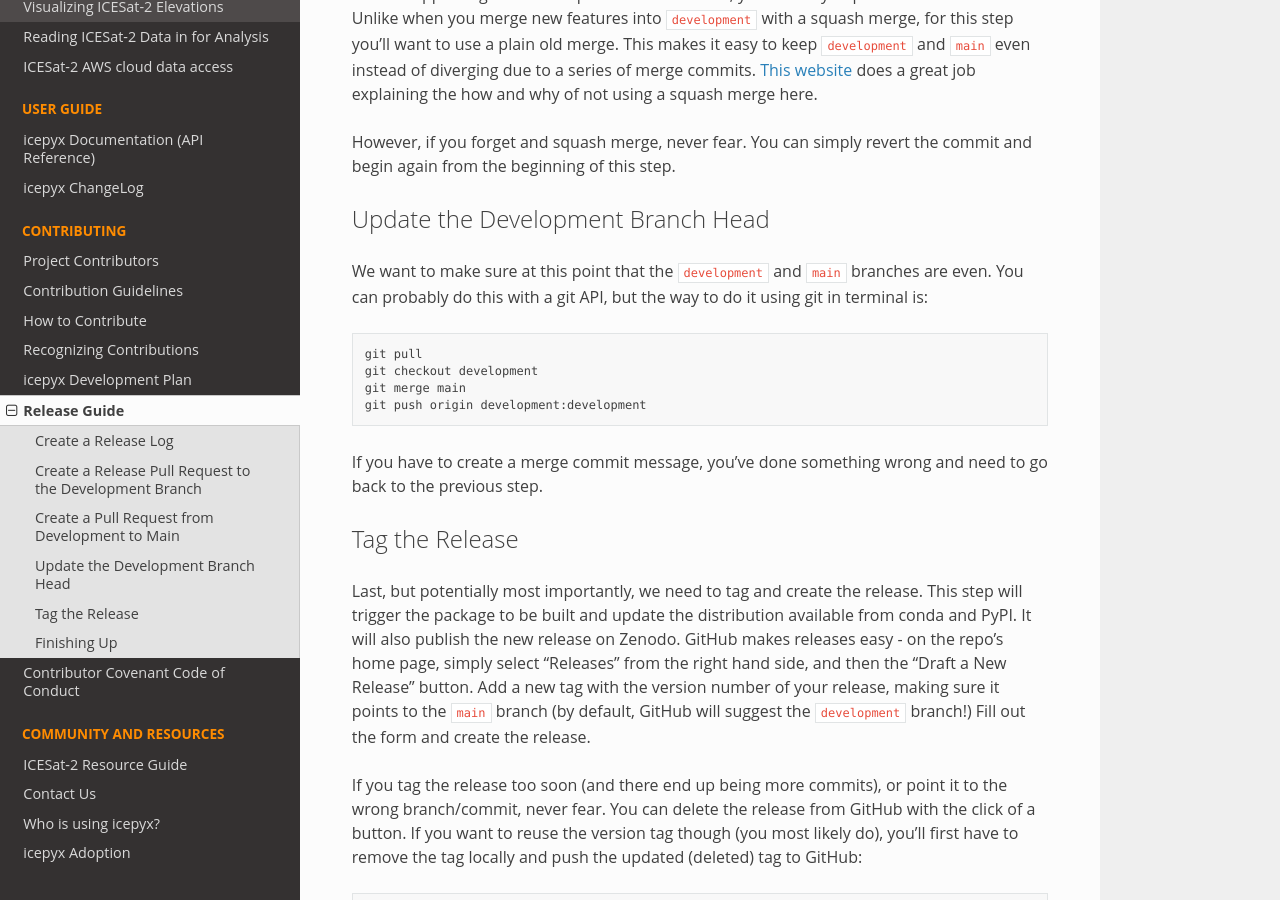
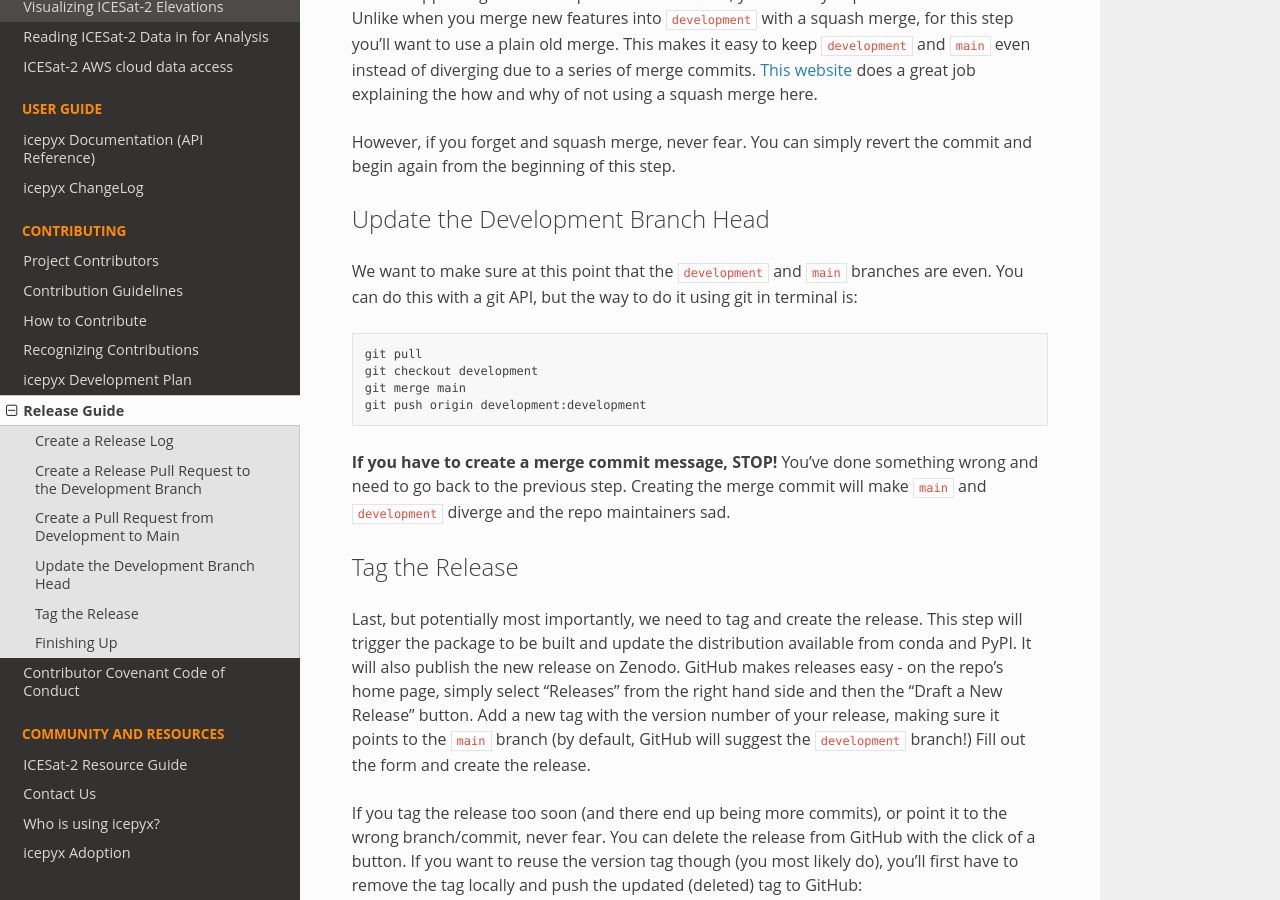
Before and after one commit to icesat2py/icepyx, a Sphinx documentation site: the page built from doc/source/contributing/release_guide.rst, in a window 1280 px wide and 900 px high, scrolled down 1670 px. Built offline with Sphinx 7.4.7 and the Read the Docs theme 2.0.0, drawn with Linux system fonts in a browser that asks for light colours; the version number could not be read and is left out.

Commit message:
fix typos and missed formatting

```diff
--- a/doc/source/contributing/release_guide.rst
+++ b/doc/source/contributing/release_guide.rst
@@ -44,7 +44,7 @@
 
 There are no strict rules for how you generate the content for the file.
 One method is to use a ``git log`` command to display the commit history of the development branch since the last release.
-If you're using git in terminal, ``checkout development`` and make sure your local development branch is up-to-date (`git pull`).
+If you're using git in terminal, ``checkout development`` and make sure your local development branch is up-to-date (``git pull``).
 Then run ``git log 'v0.x.y'...HEAD`` where 'v0.x.y' is the current/latest release.
 You can sort and edit the commit messages as needed to populate the changelog.
 
@@ -82,7 +82,7 @@
 ----------------------------------
 
 We want to make sure at this point that the ``development`` and ``main`` branches are even.
-You can probably do this with a git API, but the way to do it using git in terminal is:
+You can do this with a git API, but the way to do it using git in terminal is:
 
 .. code-block:: shell
 
@@ -92,7 +92,9 @@
    git push origin development:development
 
 
-If you have to create a merge commit message, you've done something wrong and need to go back to the previous step.
+**If you have to create a merge commit message, STOP!**
+You've done something wrong and need to go back to the previous step.
+Creating the merge commit will make ``main`` and ``development`` diverge and the repo maintainers sad.
 
 
 Tag the Release
@@ -101,7 +103,7 @@
 Last, but potentially most importantly, we need to tag and create the release.
 This step will trigger the package to be built and update the distribution available from conda and PyPI.
 It will also publish the new release on Zenodo.
-GitHub makes releases easy - on the repo's home page, simply select "Releases" from the right hand side,
+GitHub makes releases easy - on the repo's home page, simply select "Releases" from the right hand side
 and then the "Draft a New Release" button.
 Add a new tag with the version number of your release, making sure it points to the ``main`` branch
 (by default, GitHub will suggest the ``development`` branch!)
```
